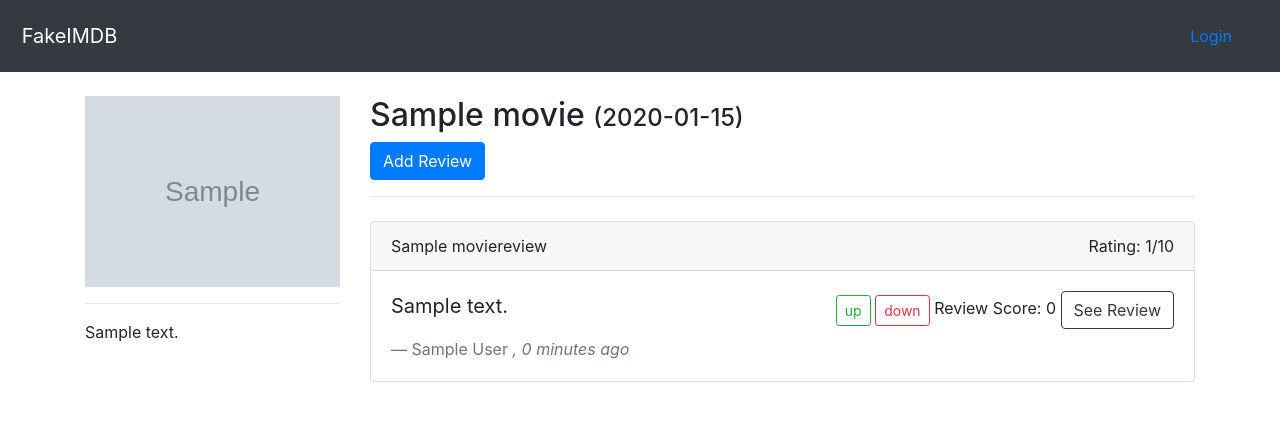
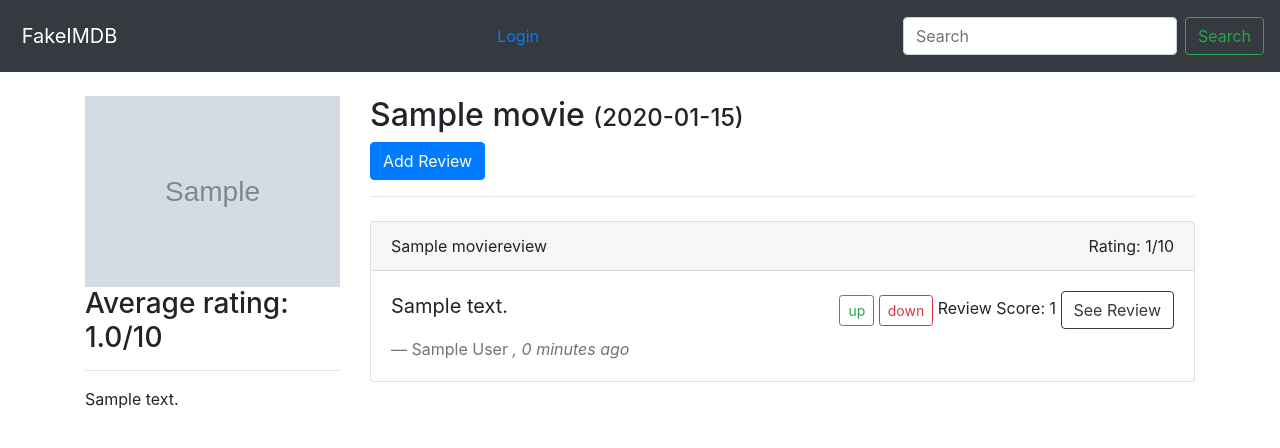
Before and after one commit to BuckyTheBoss/moviereviews, a Django app: page /movies/1 in a window 1280 px wide. Shown: the top 448 px of the page. Run offline with Django 3.2, Linux system fonts and the light colour scheme; tables that the repository leaves empty hold one stand-in row (values such as "Sample post"); grey boxes marked "Sample" are stand-in pictures; some libraries are stand-ins or nearby versions.

Commit message:
added search and various fixes

```diff
--- a/fakeimdb/movies/templates/base.html
+++ b/fakeimdb/movies/templates/base.html
@@ -12,6 +12,9 @@
   <title>{% block title %}{% endblock %}</title>
 </head>
 <body>
+  <script src="https://code.jquery.com/jquery-3.3.1.slim.min.js" integrity="sha384-q8i/X+965DzO0rT7abK41JStQIAqVgRVzpbzo5smXKp4YfRvH+8abtTE1Pi6jizo" crossorigin="anonymous"></script>
+
+<script src="https://stackpath.bootstrapcdn.com/bootstrap/4.3.1/js/bootstrap.min.js" integrity="sha384-JjSmVgyd0p3pXB1rRibZUAYoIIy6OrQ6VrjIEaFf/nJGzIxFDsf4x0xIM+B07jRM" crossorigin="anonymous"></script>
   {% block nav %}
   <nav class="navbar navbar-dark bg-dark">
     <a class="navbar-brand" href="{% url 'index' %}">
@@ -29,6 +32,11 @@
         <a class="nav-item nav-link" href="{% url 'login' %}">Login</a>
       {% endif %}
     </div>
+    <form class="form-inline my-2 my-lg-0" method="post" action="{% url 'search' %}">
+          {% csrf_token %}
+          <input  class="form-control mr-sm-2" type="search" name="search" placeholder="Search" aria-label="Search">
+          <button class="btn btn-outline-success my-2 my-sm-0" type="submit">Search</button>
+        </form>
   </nav>
   {% endblock %}
   {% block content %}{% endblock %}
--- a/fakeimdb/movies/templates/movie.html
+++ b/fakeimdb/movies/templates/movie.html
@@ -5,6 +5,7 @@
 		<div class="row  mt-4">
 			<div class="col-3">
 				<img src="{{movie.big_img}}" class="bigimage" alt="...">
+				<h3>Average rating: {{rating}}/10</h3>
 				<hr>
 				<p class="card-text">{{movie.desc}}</p>
 			</div>
@@ -24,9 +25,9 @@
 							<footer class="blockquote-footer">{{review.user.first_name | capfirst}} {{review.user.last_name | capfirst}} <cite title="Source Title">, {{review.pub_date | timesince}} ago</cite></footer>
 						</blockquote>
 						<div>
-							<button class="btn btn-sm btn-outline-success">up</button>
-							<button class="btn btn-sm btn-outline-danger">down</button>
-							<span>Review Score: 0</span>
+							<a href="{% url 'upvote' review.id %}" class="btn btn-sm btn-outline-success">up</a>
+						<a href="{% url 'downvote' review.id %}" class="btn btn-sm btn-outline-danger">down</a>
+						<span>Review Score: {{review.votes}}</span>
 							<a class="btn btn-outline-dark" href="{% url 'review' review.id %}">See Review</a>
 						</div>
 					</div>
--- a/fakeimdb/movies/urls.py
+++ b/fakeimdb/movies/urls.py
@@ -10,4 +10,6 @@ urlpatterns = [
 	path('reviews/<int:review_id>/comment', views.comment, name='comment'),
 	path('reviews/<int:review_id>/upvote', views.upvote, name='upvote'),
 	path('reviews/<int:review_id>/downvote', views.downvote, name='downvote'),
+	path('search', views.search, name='search'),
+
 ]
--- a/fakeimdb/movies/views.py
+++ b/fakeimdb/movies/views.py
@@ -3,6 +3,8 @@ from .models import *
 from django.contrib.auth.decorators import login_required
 from django.contrib.auth.forms import UserCreationForm
 from django.contrib.auth import login, authenticate
+from django.db.models import Q
+
 
 
 # Create your views here.
@@ -13,7 +15,12 @@ def index(request):
 
 def movie(request, movie_id):
 	movie = Movie.objects.get(pk=movie_id)
-	return render(request, 'movie.html', {'movie' : movie})
+	rating = 0
+	for review in movie.moviereview_set.all():
+		rating += review.rating
+	rating = rating/movie.moviereview_set.count()
+
+	return render(request, 'movie.html', {'movie' : movie, 'rating' : rating})
 
 def review(request,review_id):
 	review = MovieReview.objects.get(pk=review_id)
@@ -38,16 +45,17 @@ def signup(request):
 
 @login_required
 def add_review(request, movie_id):
+	movie = Movie.objects.get(pk=movie_id)
 	if request.method == 'POST':
 		review_form = MovieReviewForm(request.POST)
 		if review_form.is_valid():
 			review = review_form.save(commit=False)
 			review.user = request.user
-			review.movie = Movie.objects.get(pk=movie_id)
+			review.movie = movie
 			review.save()
 			return redirect('movie', movie_id)
 	form = MovieReviewForm()
-	return render(request, 'addreview.html', {'form' : form })
+	return render(request, 'addreview.html', {'form' : form, 'movie' : movie })
 
 
 @login_required
@@ -61,17 +69,27 @@ def comment(request, review_id):
 			comment.review = review
 			comment.save()
 			return redirect('review', review_id)
-	form = ReviewCommentForm()
-	return render(request, 'addcomment.html', {'form' : form})
+	return redirect('review', review_id)
 
 def upvote(request, review_id):
 	review = MovieReview.objects.get(pk=review_id)
 	review.votes += 1
 	review.save()
-	return redirect('review', review.id)
+	return redirect(request.META['HTTP_REFERER'])
 
 def downvote(request, review_id):
 	review = MovieReview.objects.get(pk=review_id)
 	review.votes -= 1
 	review.save()
-	return redirect('review', review.id)
+	return redirect(request.META['HTTP_REFERER'])
+
+def search(request):
+	if request.method != 'POST':
+		return redirect('index')
+
+	text = request.POST.get('search', '')
+	results = Movie.objects.filter(
+		Q(title__icontains=text) |
+		Q(desc__icontains=text) )
+
+	return render(request, 'search_results.html', {'results' : results, 'text' : text})
--- a/fakeimdb/seed.py
+++ b/fakeimdb/seed.py
@@ -46,7 +46,7 @@ def gen_title():
 	return fake.sentence(nb_words=6, variable_nb_words=True, ext_word_list=None)
 
 def gen_paragraph():
-	return fake.paragraphs(nb=3, ext_word_list=None)
+	return fake.paragraph(nb_sentences=5, variable_nb_sentences=True, ext_word_list=None)
 
 def create_users(number):
 	for i in range(0, number):
```
Also changed, not shown: fakeimdb/movies/templates/addreview.html (+11 -0 lines), fakeimdb/movies/templates/review.html (+16 -3 lines), fakeimdb/movies/templates/search_results.html (added, +20 -0 lines).
